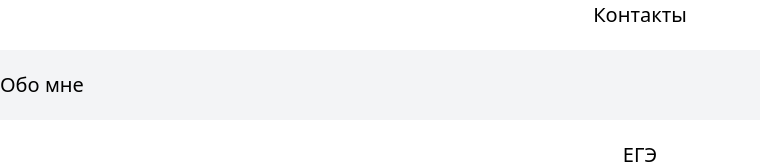
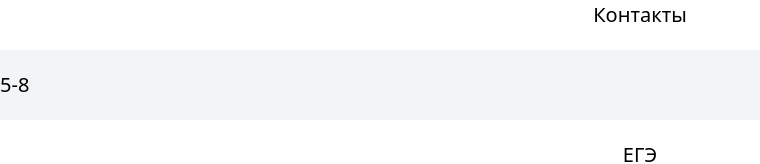
Before and after one commit to szatolokinweb/math-landing, a Next.js app: page / in a window 1280 px wide. Shown: the part 332-496 px from the top of the page, without its empty margins (0-760 px from the left). Built offline with nearby package versions, Linux system fonts and the light colour scheme.

Commit message:
Обновление

```diff
--- /dev/null
+++ b/src/app/5-8/page.tsx
@@ -0,0 +1,3 @@
+export default function Page() {
+  return <div>5-8</div>;
+}
--- a/src/app/documents/page.tsx
+++ b/src/app/documents/page.tsx
@@ -1,3 +1,3 @@
-export default function Documents() {
-  return <div>Материалы</div>;
+export default function Page() {
+  return <div>Документы</div>;
 }
--- /dev/null
+++ b/src/app/dvi copy/page.tsx
@@ -0,0 +1,3 @@
+export default function Page() {
+  return <div>ДВИ</div>;
+}
--- /dev/null
+++ b/src/app/dvi/page.tsx
@@ -0,0 +1,3 @@
+export default function Page() {
+  return <div>ДВИ</div>;
+}
--- a/src/app/ege/page.tsx
+++ b/src/app/ege/page.tsx
@@ -1,3 +1,3 @@
-export default function Ege() {
+export default function Page() {
   return <div>ЕГЭ</div>;
 }
--- /dev/null
+++ b/src/app/olympic/page.tsx
@@ -0,0 +1,3 @@
+export default function Page() {
+  return <div>Олимпиады</div>;
+}
--- a/src/app/page.tsx
+++ b/src/app/page.tsx
@@ -1,3 +1,3 @@
 export default function Home() {
-  return <div>Обо мне</div>;
+  return <div>5-8</div>;
 }
--- /dev/null
+++ b/src/app/worksheets/page.tsx
@@ -0,0 +1,3 @@
+export default function Page() {
+  return <div>Материалы</div>;
+}
```
